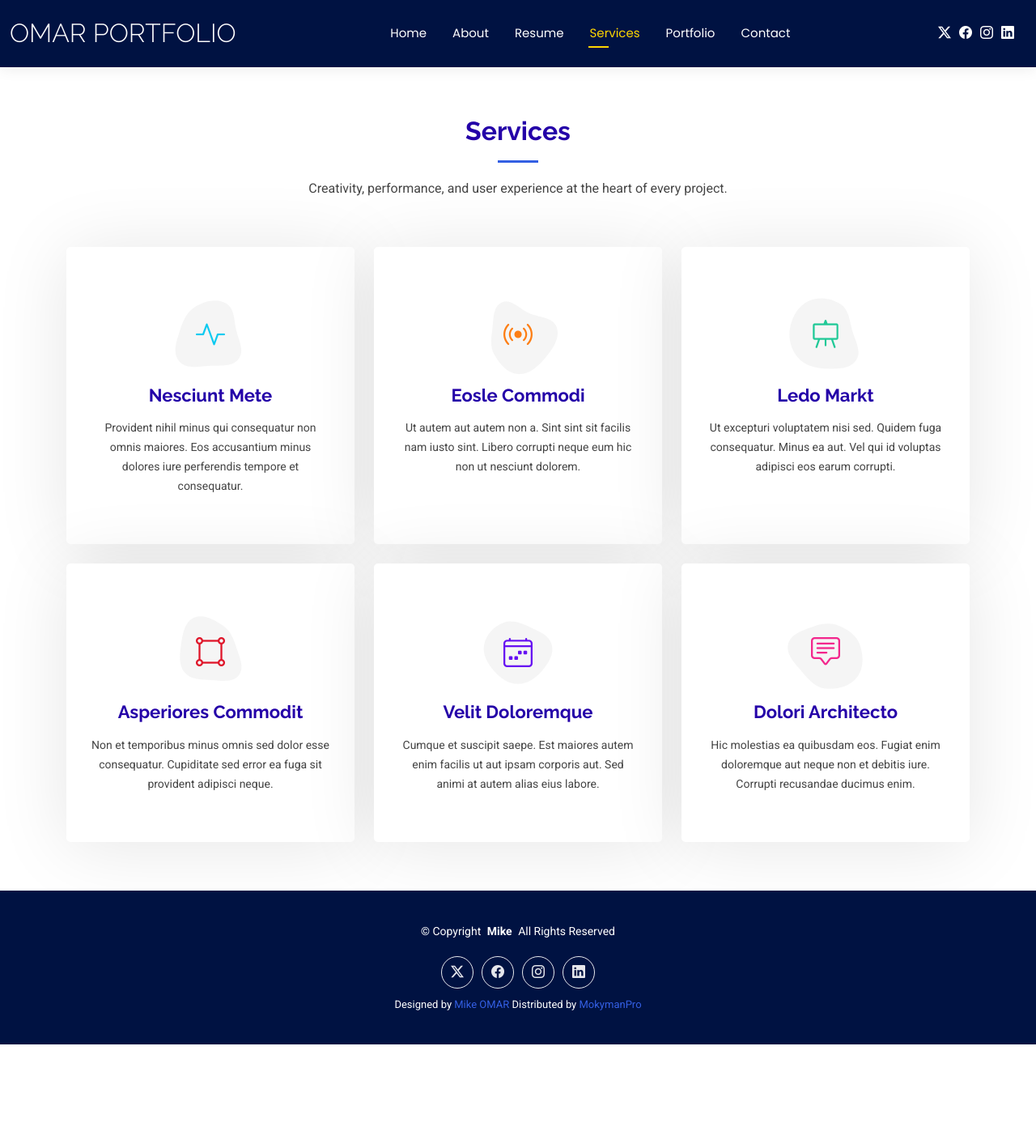
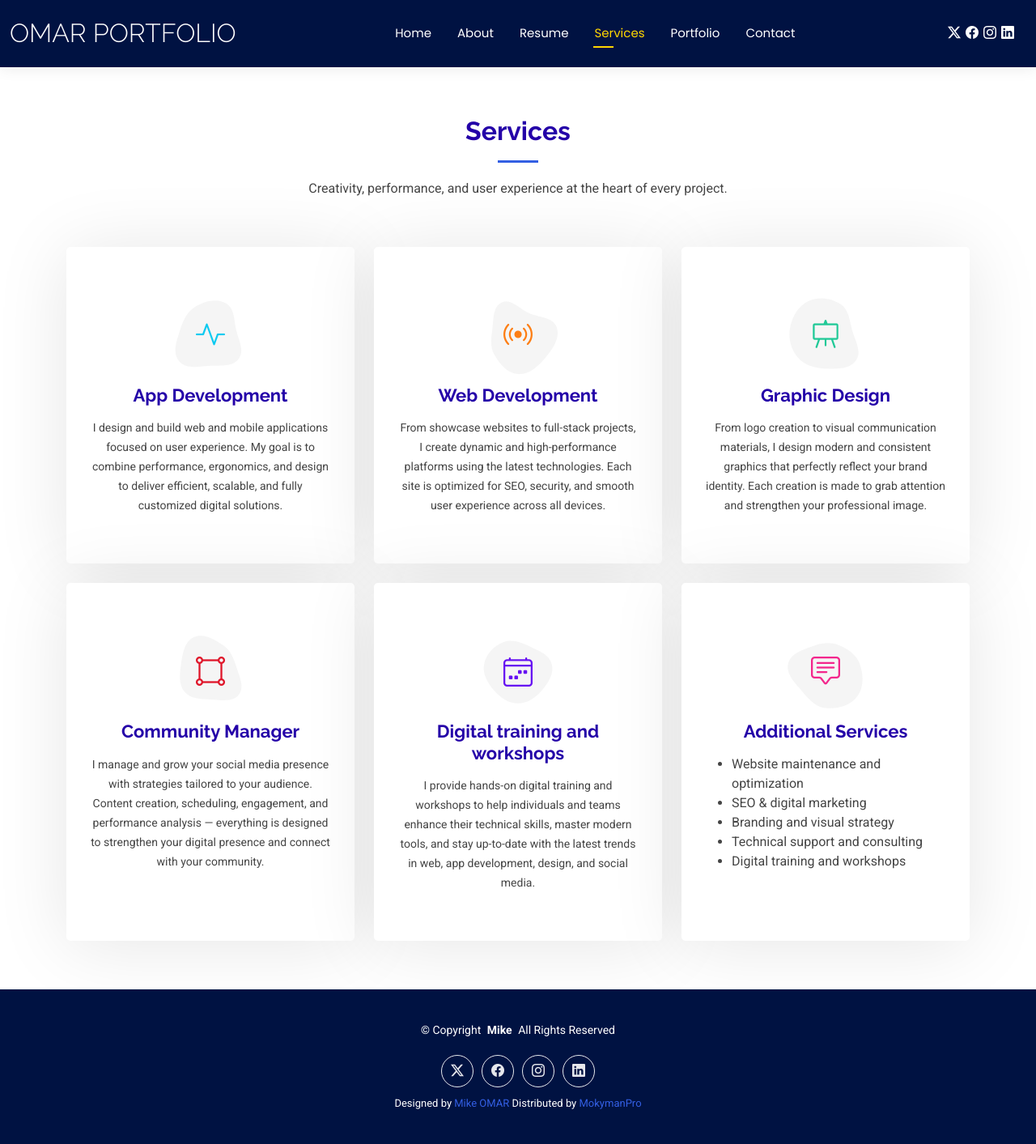
Before and after one commit to MIKEOMAR0825/Mike_portfolio, a Flask app: page /services in a window 1280 px wide. Shown: the whole page at 81% size. Before the commit the page ends 1290 px from the top, so only its background shows below. Run offline with Flask 3, Linux system fonts and the light colour scheme; some libraries are stand-ins or nearby versions.

Commit message:
Mise à jour du site

```diff
--- a/templates/base.html
+++ b/templates/base.html
@@ -62,7 +62,7 @@
             <i class="mobile-nav-toggle d-xl-none bi bi-list"></i>
         </nav>
 
-        <div class="header-social-links">
+        <div class="header-social-links d-none d-md-flex">
             <a href="#" class="twitter"><i class="bi bi-twitter-x"></i></a>
             <a href="#" class="facebook"><i class="bi bi-facebook"></i></a>
             <a href="#" class="instagram"><i class="bi bi-instagram"></i></a>
--- a/templates/index.html
+++ b/templates/index.html
@@ -9,7 +9,8 @@
   <!-- Hero Section -->
   <section id="hero" class="hero section">
 
-    <img src="{{ url_for('static', filename='img/profileok.jpg')}}" alt="" data-aos="fade-in">
+    <img src="{{ url_for('static', filename='img/profileok.jpg')}}" class="" alt="" data-aos="fade-in">
+    <img src="{{ url_for('static', filename='img/profileok - mobile.jpg')}}" class="img img- fluid d-lg-none" alt="" data-aos="fade-in">
 
     <div class="container text-center" data-aos="zoom-out" data-aos-delay="100">
       <div class="row justify-content-center">
--- a/templates/services.html
+++ b/templates/services.html
@@ -27,9 +27,9 @@
               <i class="bi bi-activity"></i>
             </div>
             <a href="#" class="stretched-link">
-              <h3>Nesciunt Mete</h3>
+              <h3>App Development</h3>
             </a>
-            <p>Provident nihil minus qui consequatur non omnis maiores. Eos accusantium minus dolores iure perferendis tempore et consequatur.</p>
+            <p>I design and build web and mobile applications focused on user experience. My goal is to combine performance, ergonomics, and design to deliver efficient, scalable, and fully customized digital solutions.</p>
           </div>
         </div><!-- End Service Item -->
 
@@ -42,9 +42,9 @@
               <i class="bi bi-broadcast"></i>
             </div>
             <a href="#" class="stretched-link">
-              <h3>Eosle Commodi</h3>
+              <h3>Web Development</h3>
             </a>
-            <p>Ut autem aut autem non a. Sint sint sit facilis nam iusto sint. Libero corrupti neque eum hic non ut nesciunt dolorem.</p>
+            <p>From showcase websites to full-stack projects, I create dynamic and high-performance platforms using the latest technologies. Each site is optimized for SEO, security, and smooth user experience across all devices.</p>
           </div>
         </div><!-- End Service Item -->
 
@@ -57,9 +57,9 @@
               <i class="bi bi-easel"></i>
             </div>
             <a href="#" class="stretched-link">
-              <h3>Ledo Markt</h3>
+              <h3>Graphic Design</h3>
             </a>
-            <p>Ut excepturi voluptatem nisi sed. Quidem fuga consequatur. Minus ea aut. Vel qui id voluptas adipisci eos earum corrupti.</p>
+            <p>From logo creation to visual communication materials, I design modern and consistent graphics that perfectly reflect your brand identity. Each creation is made to grab attention and strengthen your professional image.</p>
           </div>
         </div><!-- End Service Item -->
 
@@ -72,9 +72,9 @@
               <i class="bi bi-bounding-box-circles"></i>
             </div>
             <a href="#" class="stretched-link">
-              <h3>Asperiores Commodit</h3>
+              <h3>Community Manager</h3>
             </a>
-            <p>Non et temporibus minus omnis sed dolor esse consequatur. Cupiditate sed error ea fuga sit provident adipisci neque.</p>
+            <p>I manage and grow your social media presence with strategies tailored to your audience. Content creation, scheduling, engagement, and performance analysis — everything is designed to strengthen your digital presence and connect with your community.</p>
             <a href="#" class="stretched-link"></a>
           </div>
         </div><!-- End Service Item -->
@@ -88,9 +88,11 @@
               <i class="bi bi-calendar4-week icon"></i>
             </div>
             <a href="#" class="stretched-link">
-              <h3>Velit Doloremque</h3>
+              <h3>Digital training and workshops</h3>
             </a>
-            <p>Cumque et suscipit saepe. Est maiores autem enim facilis ut aut ipsam corporis aut. Sed animi at autem alias eius labore.</p>
+            <p>I provide hands-on digital training and workshops to help individuals and teams
+              enhance their technical skills, master modern tools, and stay up-to-date with
+              the latest trends in web, app development, design, and social media.</p>
             <a href="#" class="stretched-link"></a>
           </div>
         </div><!-- End Service Item -->
@@ -104,9 +106,17 @@
               <i class="bi bi-chat-square-text"></i>
             </div>
             <a href="#" class="stretched-link">
-              <h3>Dolori Architecto</h3>
+              <h3>Additional Services</h3>
             </a>
-            <p>Hic molestias ea quibusdam eos. Fugiat enim doloremque aut neque non et debitis iure. Corrupti recusandae ducimus enim.</p>
+            <p>
+              <ul class="text-start">
+                <li>Website maintenance and optimization</li>
+                <li>SEO & digital marketing</li>
+                <li>Branding and visual strategy</li>
+                <li>Technical support and consulting</li>
+                <li>Digital training and workshops</li>
+              </ul>
+            </p>
             <a href="#" class="stretched-link"></a>
           </div>
         </div><!-- End Service Item -->
```
Also changed, not shown: templates/about.html (+6 -6 lines), templates/portfolio_details.html (+6 -3 lines), templates/resume.html (+18 -12 lines), static/img/hero-bg.jpg (deleted), static/img/img id.jpg (deleted), static/img/profil.jpg (deleted), static/img/profile-img.jpg (deleted), static/img/profileok - Copy (2).jpg (added), static/img/profileok - mobile.jpg (added), static/img/testimonials/testimonials-1.jpg, static/img/testimonials/testimonials-2.jpg, static/img/testimonials/testimonials-3.jpg, static/img/testimonials/testimonials-4.jpg, static/img/testimonials/testimonials-5.jpg.
